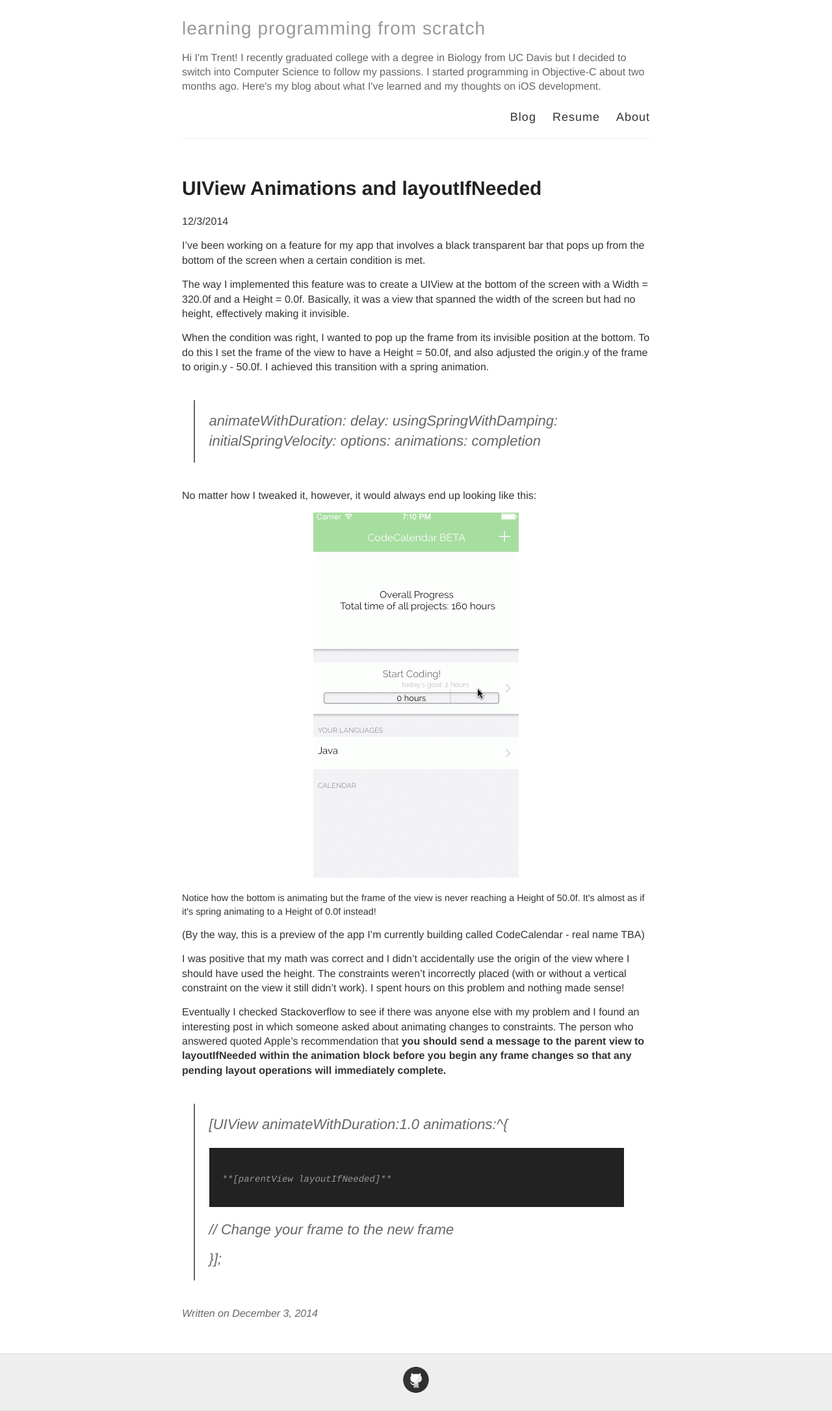
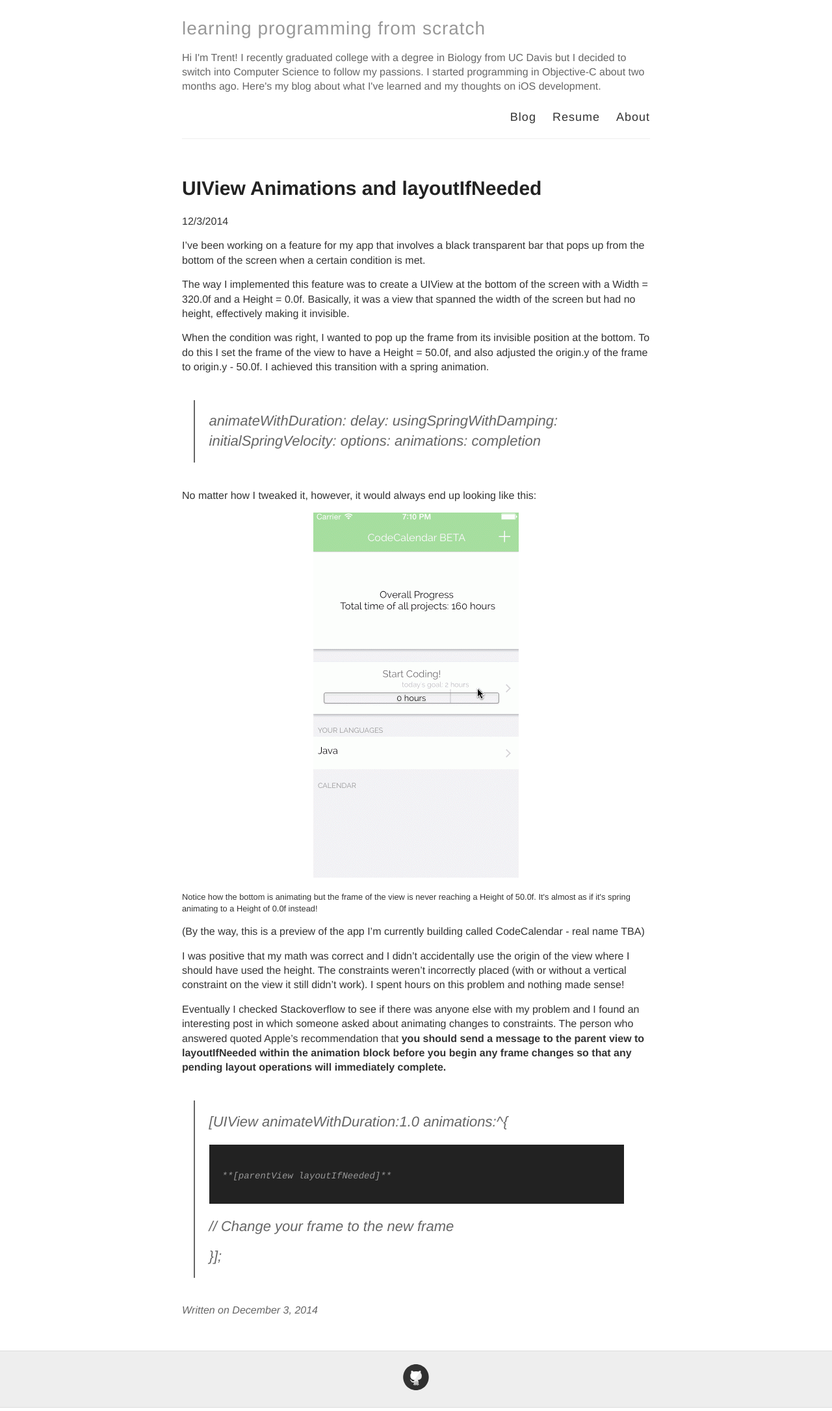
Before and after one commit to trentyou/trentyou.github.io, a Jekyll site: the page built from _posts/2014-12-3-UIView Animations and layoutIfNeeded.md, in a window 1280 px wide. Shown: the whole page at 65% size. Built offline with Jekyll 4.4.1, drawn with Linux system fonts in a browser that asks for light colours.

Commit message:
Updated 2014-12-3-UIView Animations and layoutIfNeeded.md

```diff
--- a/_posts/2014-12-3-UIView Animations and layoutIfNeeded.md
+++ b/_posts/2014-12-3-UIView Animations and layoutIfNeeded.md
@@ -21,9 +21,10 @@
 <div style="text-align:center" markdown = "1">
 ![](/images/notworking_post2.gif)
 </div>
-<div style = "font-size: 0.9em">
+<div style = "font-size: 0.8em">
 Notice how the bottom is animating but the frame of the view is never reaching a Height of 50.0f. It's almost as if it's spring animating to a Height of 0.0f instead!
 </div>
+
 
 (By the way, this is a preview of the app I'm currently building called CodeCalendar - real name TBA)
 
```
